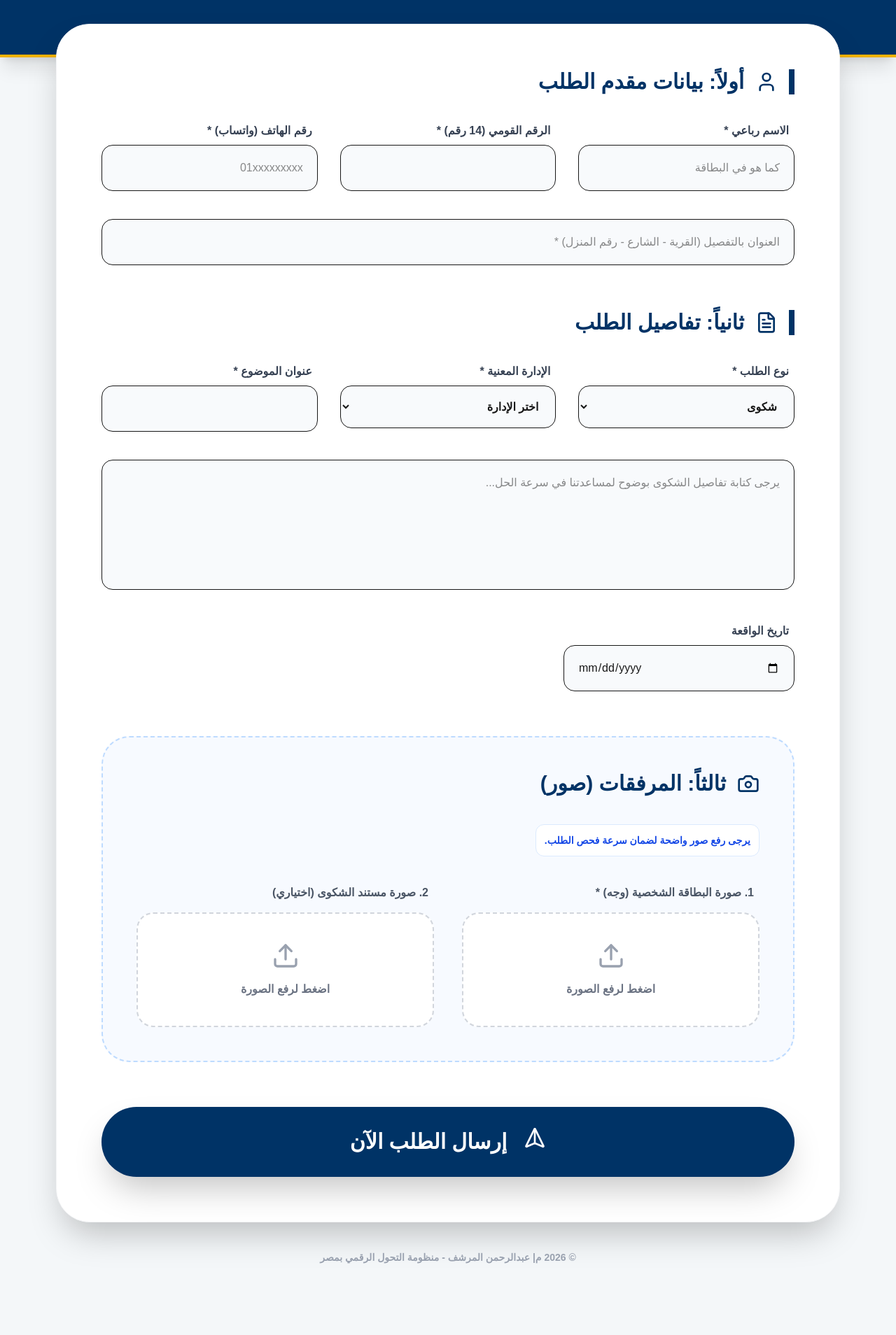
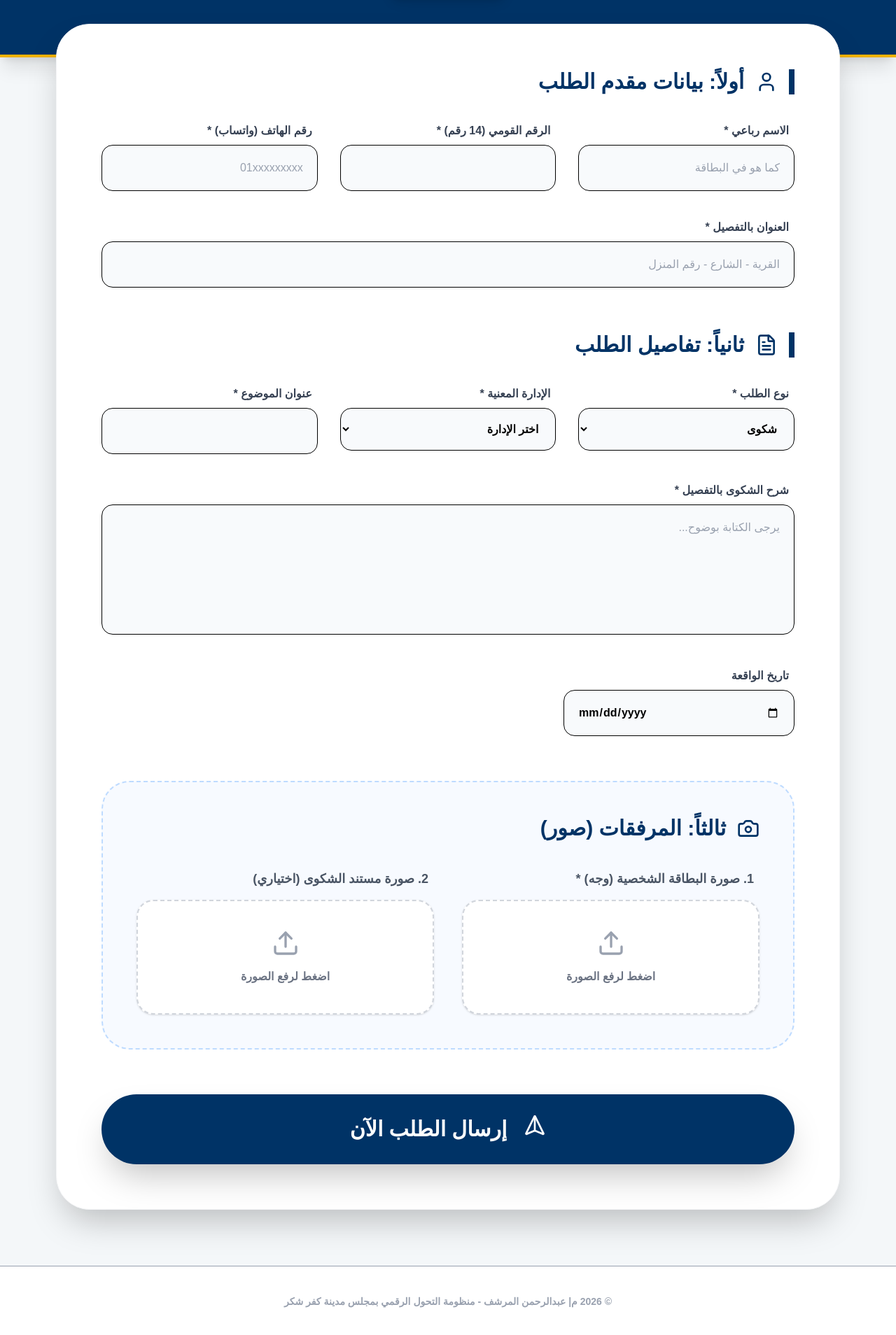
Before and after one commit to bebo698/kafr-shukar-complaints, a Next.js app: page / in a window 1280 px wide. Shown: the part 154-2062 px from the top of the page at 70% size. Built offline with nearby package versions, Linux system fonts and the light colour scheme.

Commit message:
النسخة الاولى

```diff
--- a/app/page.tsx
+++ b/app/page.tsx
@@ -17,7 +17,6 @@ export default function ComplaintForm() {
     const formData = new FormData(e.currentTarget);
     const params = new URLSearchParams();
 
-    // دالة تحويل الصورة لـ Base64 لكي يقبلها جوجل سكريبت
     const toBase64 = (file: File) => new Promise((resolve, reject) => {
       const reader = new FileReader();
       reader.readAsDataURL(file);
@@ -26,7 +25,6 @@ export default function ComplaintForm() {
     });
 
     try {
-      // 1. إضافة البيانات النصية
       params.append('name', formData.get('name') as string);
       params.append('nationalId', formData.get('nationalId') as string);
       params.append('phone', formData.get('phone') as string);
@@ -37,7 +35,6 @@ export default function ComplaintForm() {
       params.append('description', formData.get('description') as string);
       params.append('date', formData.get('date') as string);
 
-      // 2. معالجة صور المرفقات
       const idFile = formData.get('idPhoto') as File;
       const compFile = formData.get('complaintPhoto') as File;
 
@@ -50,7 +47,8 @@ export default function ComplaintForm() {
         params.append('complaintPhoto', b64 as string);
       }
 
-      const GOOGLE_SCRIPT_URL = 'ضع_رابط_الـ_DEPLOY_الجديد_هنا';
+      // ضع رابط الـ DEPLOY الجديد هنا
+      const GOOGLE_SCRIPT_URL = 'https://script.google.com/macros/s/AKfycbw6q_S8_p0uY2-0k6rGf8E-z6K6qZ7G9G0_Z6K6qZ7G9G0_Z6K/exec';
 
       await fetch(GOOGLE_SCRIPT_URL, {
         method: 'POST',
@@ -74,18 +72,21 @@ export default function ComplaintForm() {
         <div className="bg-white p-12 rounded-[2rem] shadow-2xl text-center border-t-8 border-[#003366] max-w-md w-full">
           <CheckCircle className="w-20 h-20 text-green-600 mx-auto mb-6" />
           <h1 className="text-3xl font-black text-[#003366] mb-4">تم تسجيل الشكوى</h1>
-          <p className="text-gray-600 font-bold mb-8">ستصلك رسالة تأكيد الآن على الواتساب. شكراً لتواصلك معنا.</p>
-          <button onClick={() => setSent(false)} className="w-full bg-[#003366] text-white py-4 rounded-2xl font-black">تقديم طلب جديد</button>
+          <p className="text-gray-600 font-bold mb-8 text-xl">ستصلك رسالة تأكيد الآن على الواتساب. شكراً لتواصلك معنا.</p>
+          <button onClick={() => setSent(false)} className="w-full bg-[#003366] text-white py-4 rounded-2xl font-black text-xl">تقديم طلب جديد</button>
         </div>
       </div>
     );
   }
 
+  // الكلاس الموحد للحقول لضمان خط أسود سميك
+  const inputClass = "w-full p-5 bg-slate-50 border rounded-2xl focus:ring-2 focus:ring-blue-500 outline-none font-bold text-black placeholder:font-normal placeholder:text-gray-400";
+
   return (
     <div className="min-h-screen bg-[#f4f7f9] text-right pb-20" dir="rtl">
       <header className="bg-[#003366] pt-12 pb-20 px-6 text-center border-b-4 border-yellow-500 shadow-xl">
-        <h1 className="text-white text-3xl md:text-5xl font-black mb-4">منظومة شكاوى مجلس مدينة كفر شكر</h1>
-        <div className="bg-yellow-400 text-[#003366] inline-block px-8 py-2 rounded-full font-black italic">نحن هنا لخدمتكم</div>
+        <h1 className="text-white text-3xl md:text-5xl font-black mb-4 tracking-tight">منظومة شكاوى مجلس مدينة كفر شكر</h1>
+        <div className="bg-yellow-400 text-[#003366] inline-block px-8 py-2 rounded-full font-black italic shadow-lg">نحن هنا لخدمتكم</div>
       </header>
 
       <main className="max-w-6xl mx-auto px-4 -mt-12">
@@ -100,18 +101,21 @@ export default function ComplaintForm() {
              <div className="grid grid-cols-1 md:grid-cols-3 gap-8">
                 <div className="space-y-2">
                    <label className="font-bold text-gray-700 block pr-2">الاسم رباعي *</label>
-                   <input name="name" required className="w-full p-5 bg-slate-50 border rounded-2xl focus:ring-2 focus:ring-blue-500 outline-none" placeholder="كما هو في البطاقة" />
+                   <input name="name" required className={inputClass} placeholder="كما هو في البطاقة" />
                 </div>
                 <div className="space-y-2">
                    <label className="font-bold text-gray-700 block pr-2">الرقم القومي (14 رقم) *</label>
-                   <input name="nationalId" maxLength={14} required className="w-full p-5 bg-slate-50 border rounded-2xl focus:ring-2 focus:ring-blue-500 outline-none" />
+                   <input name="nationalId" maxLength={14} required className={inputClass} />
                 </div>
                 <div className="space-y-2">
                    <label className="font-bold text-gray-700 block pr-2">رقم الهاتف (واتساب) *</label>
-                   <input name="phone" required className="w-full p-5 bg-slate-50 border rounded-2xl focus:ring-2 focus:ring-blue-500 outline-none" placeholder="01xxxxxxxxx" />
+                   <input name="phone" required className={inputClass} placeholder="01xxxxxxxxx" />
                 </div>
              </div>
-             <input name="address" required placeholder="العنوان بالتفصيل (القرية - الشارع - رقم المنزل) *" className="w-full p-5 bg-slate-50 border rounded-2xl focus:ring-2 focus:ring-blue-500 outline-none" />
+             <div className="space-y-2">
+                <label className="font-bold text-gray-700 block pr-2">العنوان بالتفصيل *</label>
+                <input name="address" required placeholder="القرية - الشارع - رقم المنزل" className={inputClass} />
+             </div>
           </section>
 
           {/* قسم الشكوى */}
@@ -123,13 +127,13 @@ export default function ComplaintForm() {
              <div className="grid grid-cols-1 md:grid-cols-3 gap-8">
                 <div className="space-y-2">
                    <label className="font-bold text-gray-700 block pr-2">نوع الطلب *</label>
-                   <select name="requestType" className="w-full p-5 bg-slate-50 border rounded-2xl font-bold">
+                   <select name="requestType" className={inputClass}>
                       <option>شكوى</option><option>مقترح</option><option>استفسار</option>
                    </select>
                 </div>
                 <div className="space-y-2">
                    <label className="font-bold text-gray-700 block pr-2">الإدارة المعنية *</label>
-                   <select name="dept" required className="w-full p-5 bg-slate-50 border rounded-2xl font-bold">
+                   <select name="dept" required className={inputClass}>
                       <option value="">اختر الإدارة</option>
                       <option>إدارة النظافة والبيئة</option>
                       <option>إدارة الإشغالات</option>
@@ -139,39 +143,41 @@ export default function ComplaintForm() {
                 </div>
                 <div className="space-y-2">
                    <label className="font-bold text-gray-700 block pr-2">عنوان الموضوع *</label>
-                   <input name="subject" required className="w-full p-5 bg-slate-50 border rounded-2xl focus:ring-2 focus:ring-blue-500 outline-none" />
+                   <input name="subject" required className={inputClass} />
                 </div>
              </div>
-             <textarea name="description" rows={6} required placeholder="يرجى كتابة تفاصيل الشكوى بوضوح لمساعدتنا في سرعة الحل..." className="w-full p-5 bg-slate-50 border rounded-2xl resize-none outline-none focus:ring-2 focus:ring-blue-500"></textarea>
+             <div className="space-y-2">
+                <label className="font-bold text-gray-700 block pr-2">شرح الشكوى بالتفصيل *</label>
+                <textarea name="description" rows={6} required placeholder="يرجى الكتابة بوضوح..." className={inputClass + " resize-none"}></textarea>
+             </div>
              <div className="w-full md:w-1/3 space-y-2">
                 <label className="font-bold text-gray-700 block pr-2">تاريخ الواقعة</label>
-                <input name="date" type="date" className="w-full p-5 bg-slate-50 border rounded-2xl" />
+                <input name="date" type="date" className={inputClass} />
              </div>
           </section>
 
-          {/* قسم المرفقات - الجديد */}
+          {/* قسم المرفقات */}
           <section className="space-y-10 bg-blue-50/50 p-8 md:p-12 rounded-[2.5rem] border-2 border-dashed border-blue-200">
              <div className="flex items-center gap-4 text-[#003366]">
                 <Camera size={32} />
                 <h2 className="text-3xl font-black">ثالثاً: المرفقات (صور)</h2>
              </div>
-             <p className="text-blue-700 font-bold text-sm bg-white p-3 rounded-xl border border-blue-100 w-fit">يرجى رفع صور واضحة لضمان سرعة فحص الطلب.</p>
              <div className="grid grid-cols-1 md:grid-cols-2 gap-10">
                 <div className="space-y-4">
-                   <label className="font-black text-gray-600 block pr-2">1. صورة البطاقة الشخصية (وجه) *</label>
+                   <label className="font-black text-gray-600 block pr-2 text-lg">1. صورة البطاقة الشخصية (وجه) *</label>
                    <div className="relative group">
                       <input type="file" name="idPhoto" accept="image/*" required className="absolute inset-0 w-full h-full opacity-0 cursor-pointer z-10" />
-                      <div className="p-10 bg-white border-2 border-dashed border-gray-300 rounded-3xl flex flex-col items-center justify-center gap-4 group-hover:border-[#003366] transition-all">
+                      <div className="p-10 bg-white border-2 border-dashed border-gray-300 rounded-3xl flex flex-col items-center justify-center gap-4 group-hover:border-[#003366] transition-all shadow-sm">
                          <Upload size={40} className="text-gray-400 group-hover:text-[#003366]" />
                          <span className="font-bold text-gray-500">اضغط لرفع الصورة</span>
                       </div>
                    </div>
                 </div>
                 <div className="space-y-4">
-                   <label className="font-black text-gray-600 block pr-2">2. صورة مستند الشكوى (اختياري)</label>
+                   <label className="font-black text-gray-600 block pr-2 text-lg">2. صورة مستند الشكوى (اختياري)</label>
                    <div className="relative group">
                       <input type="file" name="complaintPhoto" accept="image/*" className="absolute inset-0 w-full h-full opacity-0 cursor-pointer z-10" />
-                      <div className="p-10 bg-white border-2 border-dashed border-gray-300 rounded-3xl flex flex-col items-center justify-center gap-4 group-hover:border-[#003366] transition-all">
+                      <div className="p-10 bg-white border-2 border-dashed border-gray-300 rounded-3xl flex flex-col items-center justify-center gap-4 group-hover:border-[#003366] transition-all shadow-sm">
                          <Upload size={40} className="text-gray-400 group-hover:text-[#003366]" />
                          <span className="font-bold text-gray-500">اضغط لرفع الصورة</span>
                       </div>
@@ -180,6 +186,7 @@ export default function ComplaintForm() {
              </div>
           </section>
 
+          {/* زر الإرسال */}
           <button type="submit" disabled={loading} className="w-full bg-[#003366] hover:bg-blue-900 text-white py-8 rounded-full text-3xl font-black shadow-2xl transition-all transform hover:scale-[1.02] active:scale-95 disabled:bg-gray-400 flex items-center justify-center gap-6">
             {loading ? (
               <>جاري معالجة البيانات والصور...</>
@@ -190,8 +197,8 @@ export default function ComplaintForm() {
         </form>
       </main>
 
-      <footer className="text-center py-10 text-gray-400 font-bold text-sm">
-        © 2026 م| عبدالرحمن المرشف - منظومة التحول الرقمي بمصر
+      <footer className="text-center py-10 text-gray-400 font-bold text-sm bg-white border-t mt-20">
+        © 2026 م| عبدالرحمن المرشف - منظومة التحول الرقمي بمجلس مدينة كفر شكر
       </footer>
     </div>
   );
```
